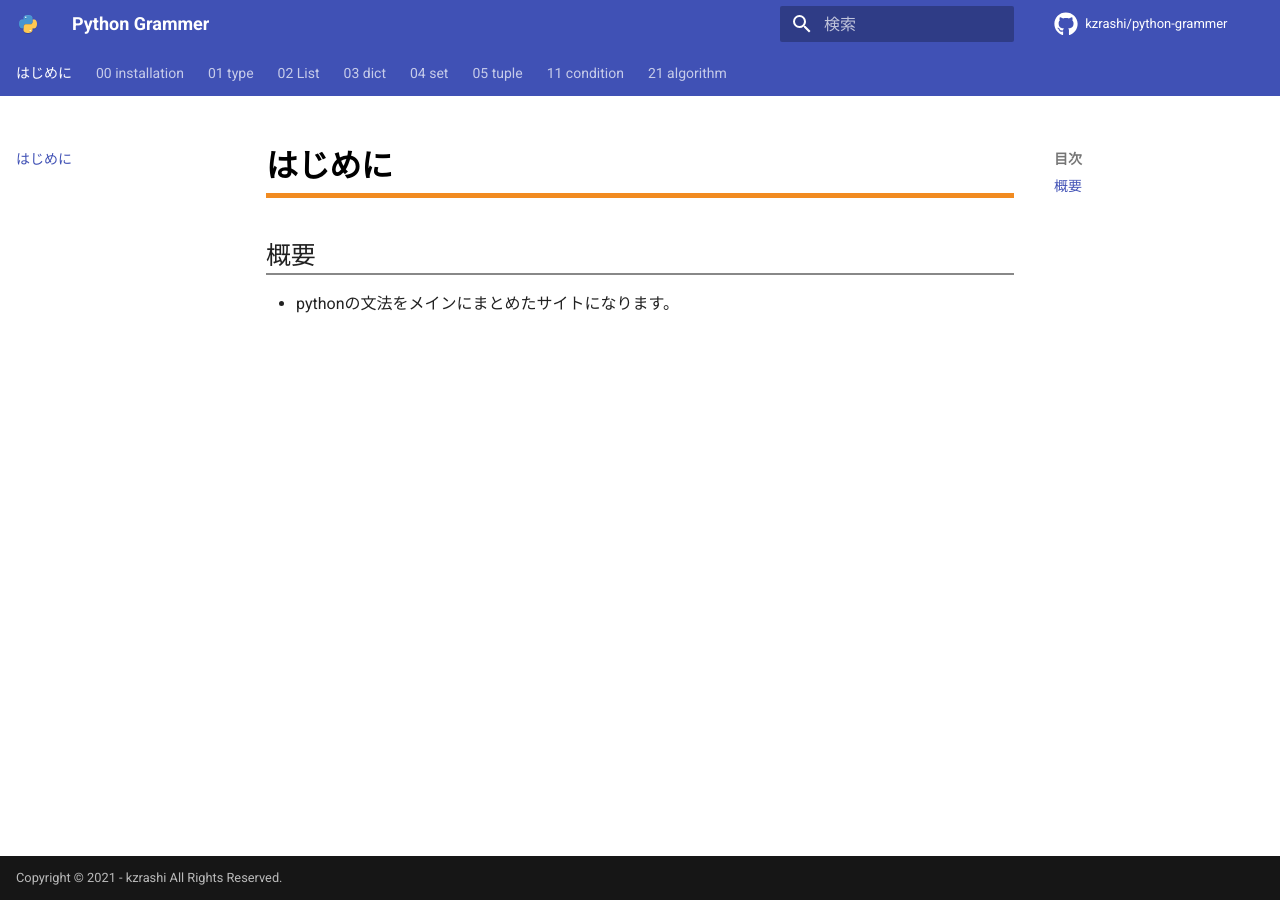
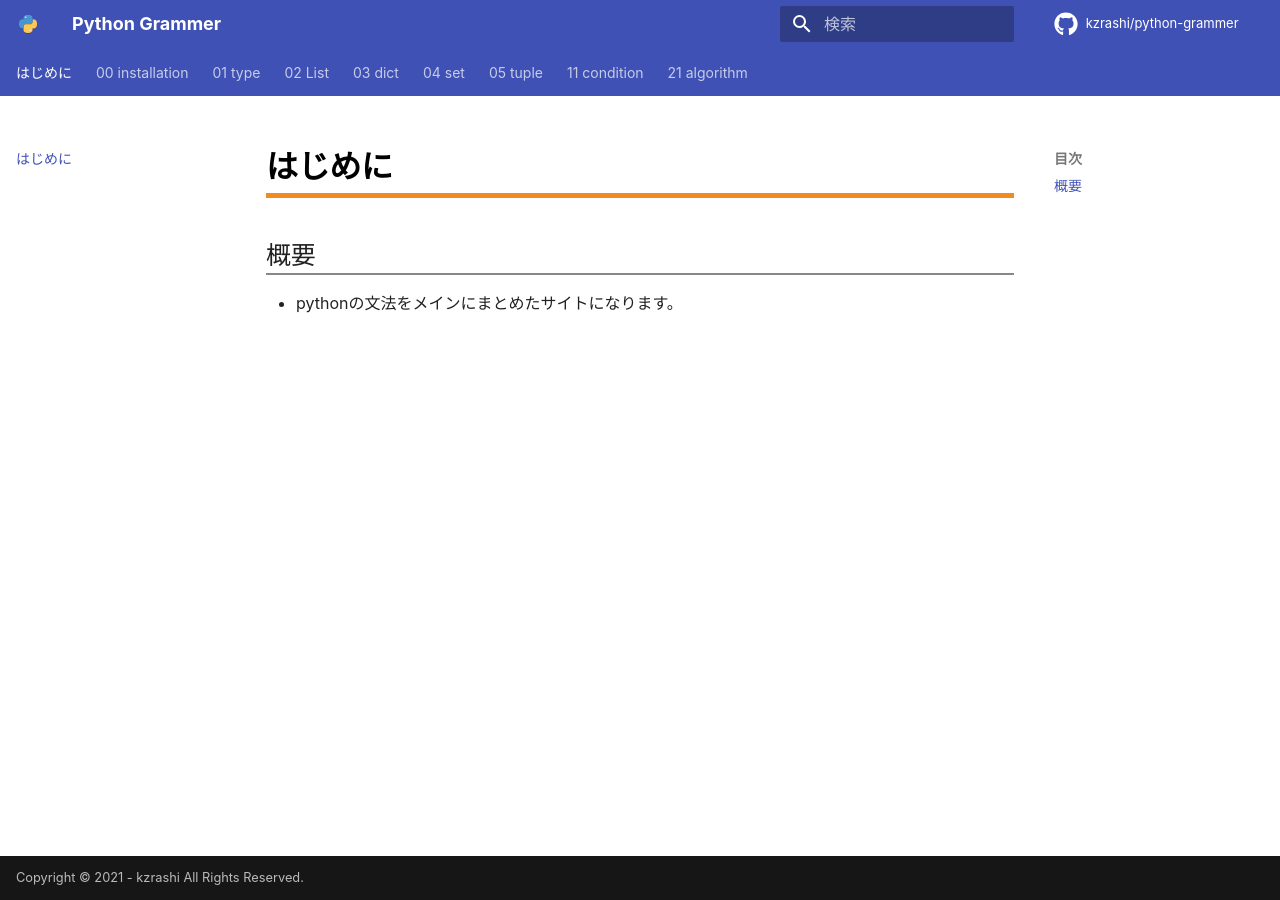
Before and after one commit to kzrashi/python-grammer, an MkDocs documentation site: the page built from docs/index.md, in a window 1280 px wide. Built offline with MkDocs 1.6.1 and Material for MkDocs 9.7.7, drawn with Linux system fonts in a browser that asks for light colours; some web fonts are replaced; comment, search, counter and statistics services are not loaded.

Commit message:
modify font

```diff
--- a/mkdocs.yml
+++ b/mkdocs.yml
@@ -14,6 +14,9 @@
 # Configuration
 theme:
   name: material
+  font:
+    text: "UD デジタル 教科書体 NK-R"   #Regular font(通常フォント)
+    code: "UDデジタル教科書体N-R"       #Monospaced font(等幅フォント)
   language: ja
   # 左上のアイコン
   logo: assets/python_94570.svg
```
